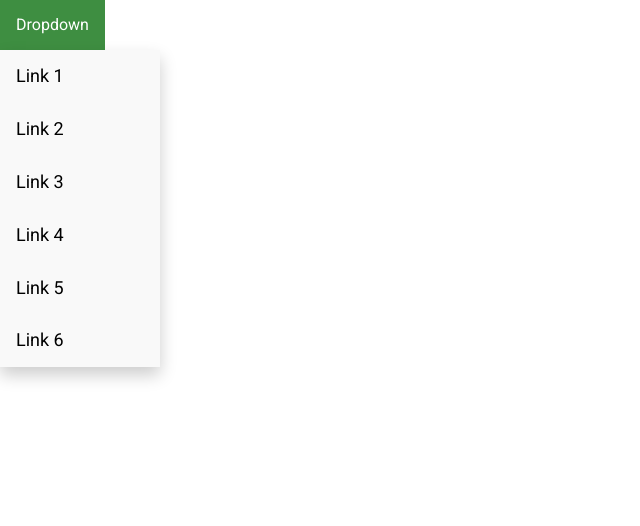
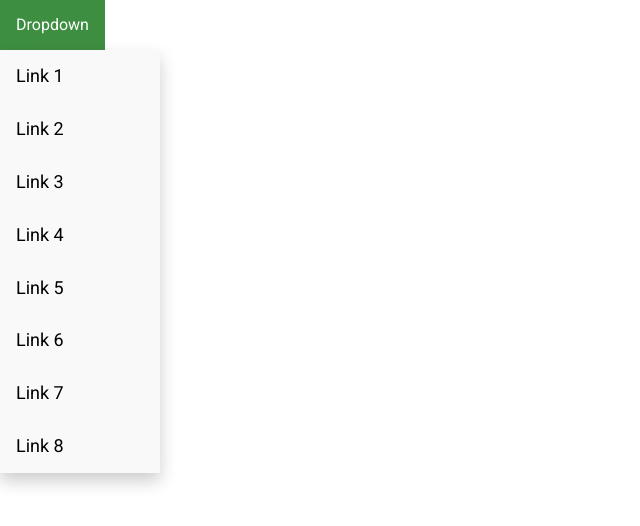
Before and after one commit to wildmental/my_web, a plain HTML site: page my_web/forms.html in a window 1280 px wide. Shown: the whole page, without its empty margins (0-640 px from the left). Drawn offline with Linux system fonts and the light colour scheme.

Commit message:
added 2 more liks on dropdown menu

```diff
--- a/my_web/forms.html
+++ b/my_web/forms.html
@@ -73,6 +73,8 @@
         <a href="#">Link 4</a>
         <a href="#">Link 5</a>
         <a href="#">Link 6</a>
+        <a href="#">Link 7</a>
+        <a href="#">Link 8</a>
       </div>
     </div>
   </body>
```
